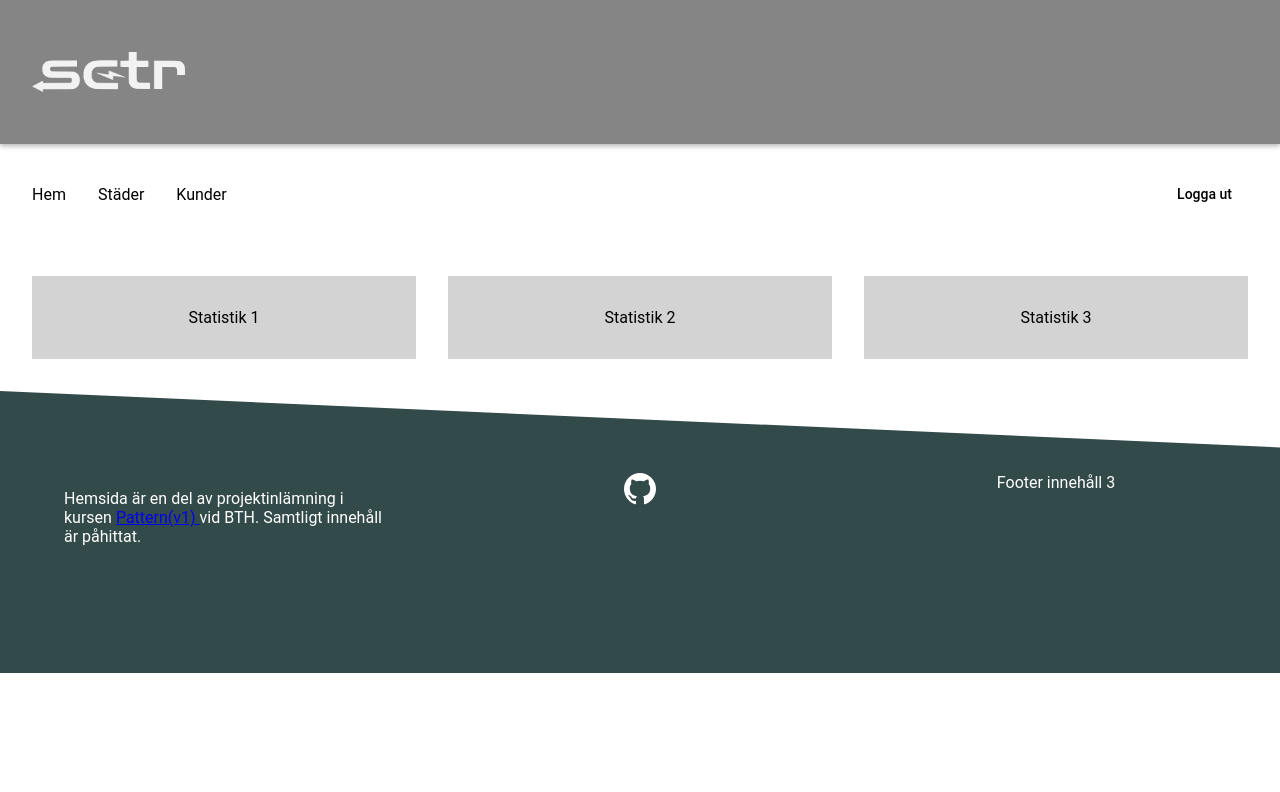
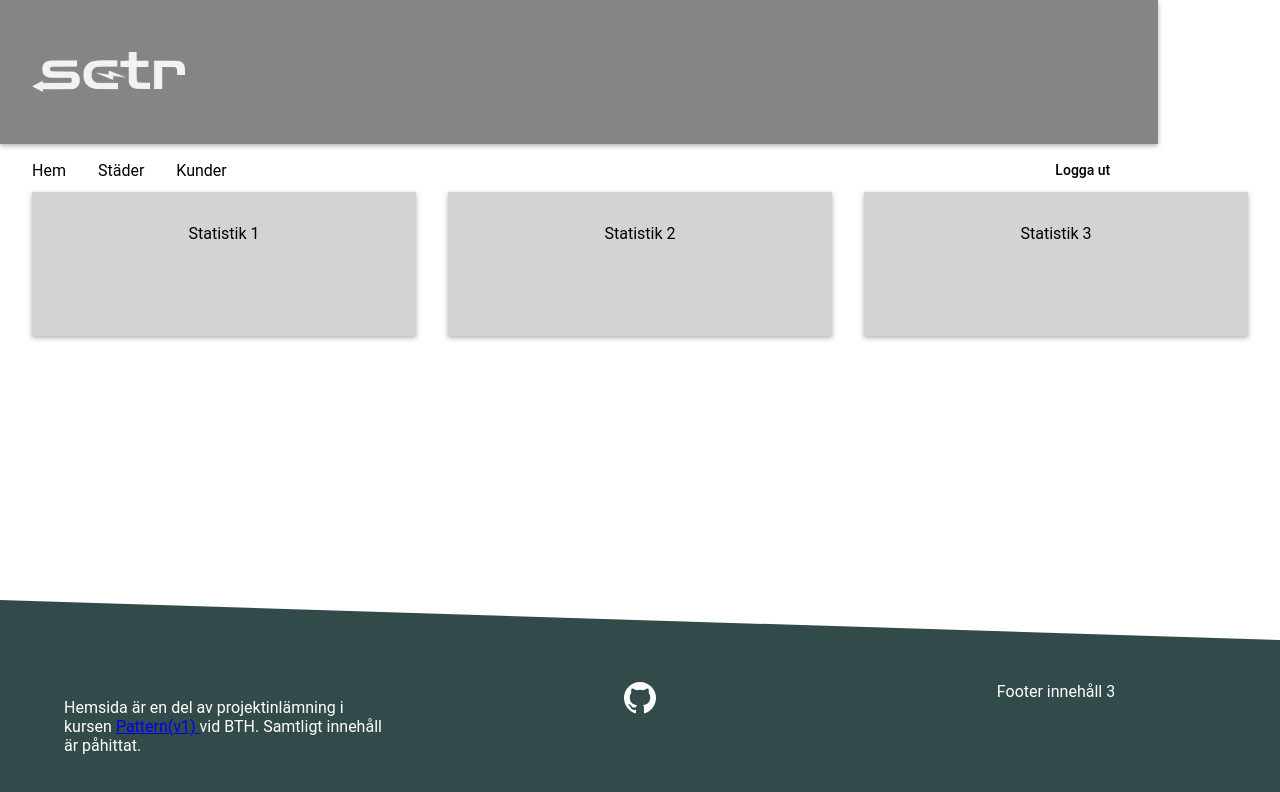
Before and after one commit to fahlstrm/pattern-adminweb, an Angular app: page / in a window 1280 px wide. Shown: the top 792 px of the page. Built offline with nearby package versions, Linux system fonts and the light colour scheme; what @asymmetrik/ngx-leaflet would draw is missing.

Commit message:
adjusted root-grid and added navbar comp.

```diff
--- a/src/app/app.component.html
+++ b/src/app/app.component.html
@@ -1,6 +1,7 @@
 <a [routerLink]="['/']" class="header-link">
     <app-header class="grid grid-wrap"></app-header>
 </a>
+<app-navbar></app-navbar>
 
 <app-body
     [auth]="auth"
--- a/src/app/app.module.ts
+++ b/src/app/app.module.ts
@@ -30,6 +30,7 @@ import { MatTableModule } from '@angular/material/table';
 import { MatPaginatorModule } from '@angular/material/paginator';
 import { MatSortModule } from '@angular/material/sort';
 import { ActivatedRoute } from '@angular/router';
+import { NavbarComponent } from './components/navbar/navbar.component';
 
 @NgModule({
   declarations: [
@@ -48,6 +49,7 @@ import { ActivatedRoute } from '@angular/router';
     ScooterDialogComponent,
     StationDialogComponent,
     StationScooterTableComponent,
+    NavbarComponent,
   ],
   imports: [
     BrowserModule,
--- a/src/app/components/body/body.component.css
+++ b/src/app/components/body/body.component.css
@@ -1,20 +1,7 @@
 :host {
     grid-column: 1/span 5;
-    grid-row: 2/span 3;
-}
-
-nav {
-    display: flex;
-    align-content: flex-start;
-}
-
-
-.push {
-    margin-left: auto;
-}
-
-.active {
-    color: #508585;
+    grid-row: 3;
+    min-height: 55vh;
 }
 
 mat-toolbar {
--- a/src/app/components/body/body.component.html
+++ b/src/app/components/body/body.component.html
@@ -1,12 +1,12 @@
 <div>
 <!-- <div *ngIf="auth; else commercial" class=""> -->
     <!-- This nav gives you links to click, which tells the router which route to use (defined in the routes constant in  AppRoutingModule) -->
-    <nav class="grid grid-wrap">
+    <!-- <nav class="grid grid-wrap">
         <a routerLink="/" routerLinkActiveOptions="{ exact: true }" class="nav-link">Hem</a>
         <a routerLink="/city" routerLinkActive="active" class="nav-link">Städer</a>
         <a routerLink="/customers" routerLinkActive="active" class="nav-link">Kunder</a>
         <button mat-stroked-button (click)="logout()" class="push">Logga ut</button>
-    </nav>
+    </nav> -->
     <!-- The routed views render in the <router-outlet>-->
     <router-outlet></router-outlet>
 </div>
--- a/src/app/components/body/body.component.ts
+++ b/src/app/components/body/body.component.ts
@@ -14,9 +14,6 @@ export class BodyComponent implements OnInit {
     console.log("body component")
   }
 
-  logout():void
-   {
-    console.log("logga ut")
-  }
+
 
 }
--- a/src/app/components/footer/footer.component.css
+++ b/src/app/components/footer/footer.component.css
@@ -1,9 +1,8 @@
 :host {
     grid-column: 1/span 5;
-    grid-row: 5;
+    grid-row: 4;
     color: white;
     background-color:#334A4A;
-    min-height: 25vh;
     padding-top: 50px;
     /* position: absolute;
     bottom: 0; */
--- a/src/app/components/header/header.component.css
+++ b/src/app/components/header/header.component.css
@@ -1,10 +1,8 @@
 :host {
-    grid-column: 1/span 5;
-    grid-row: 1;
+    grid-row: 2;
     background-color: rgb(133, 133, 133);
     height: 10vh;
     box-shadow: rgba(0, 0, 0, 0.3) 0px 2px 5px;
-    z-index: 2;
 }
 
 img {
--- /dev/null
+++ b/src/app/components/navbar/navbar.component.css
@@ -0,0 +1,16 @@
+:host {
+    grid-row: 2;
+}
+
+nav {
+    display: flex;
+    align-content: flex-start;
+}
+
+.push {
+    margin-left: auto;
+}
+
+.active {
+    color: #508585;
+}
--- /dev/null
+++ b/src/app/components/navbar/navbar.component.html
@@ -0,0 +1,6 @@
+<nav class="grid grid-wrap">
+    <a routerLink="/" routerLinkActiveOptions="{ exact: true }" class="nav-link">Hem</a>
+    <a routerLink="/city" routerLinkActive="active" class="nav-link">Städer</a>
+    <a routerLink="/customers" routerLinkActive="active" class="nav-link">Kunder</a>
+    <button mat-stroked-button (click)="logout()" class="push">Logga ut</button>
+</nav>
--- /dev/null
+++ b/src/app/components/navbar/navbar.component.ts
@@ -0,0 +1,20 @@
+import { Component, OnInit } from '@angular/core';
+
+@Component({
+  selector: 'app-navbar',
+  templateUrl: './navbar.component.html',
+  styleUrls: ['./navbar.component.css']
+})
+export class NavbarComponent implements OnInit {
+
+  constructor() { }
+
+  ngOnInit(): void {
+  }
+
+  logout():void
+  {
+   console.log("logga ut")
+ }
+
+}
--- a/src/app/components/routes/home/home.component.html
+++ b/src/app/components/routes/home/home.component.html
@@ -1,11 +1,11 @@
-<div class="content-div center-content">
+<div class="content-div center-content box-shadow">
      Statistik 1
 </div>
 
-<div class="content-div center-content">
+<div class="content-div center-content box-shadow">
     Statistik 2
 </div>
 
-<div class="content-div center-content">
+<div class="content-div center-content box-shadow">
     Statistik 3
 </div>
--- a/src/styles.css
+++ b/src/styles.css
@@ -1,7 +1,14 @@
 body {
     margin: 0;
     font-family: Roboto, "Helvetica Neue", sans-serif;
+
 }
+
+app-root {
+    display: grid;
+    grid-template-rows: 15vh 5vh auto 25vh;
+}
+
 
 .grid-wrap {
     padding: 2em;
@@ -23,6 +30,11 @@ body {
     padding: 2rem;
     grid-column-start: auto;
     grid-column-end: span 4;
+    height: 10vh;
+}
+
+.box-shadow {
+    box-shadow: rgb(0 0 0 / 30%) 0px 2px 5px;
 }
 
 
```
Also changed, not shown: 1 other file (tests, documents, lock files or other folders).
